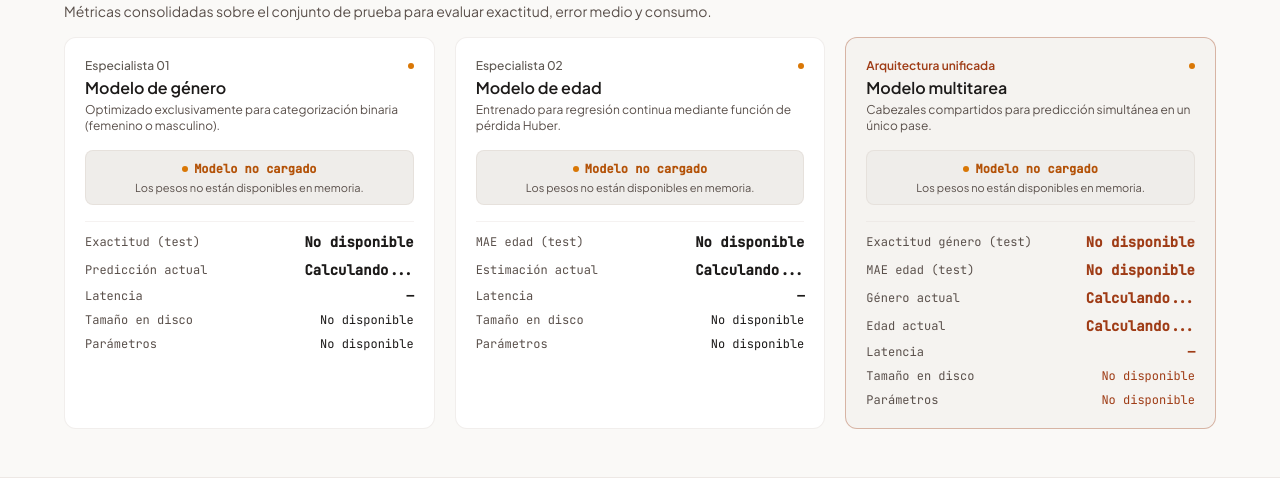
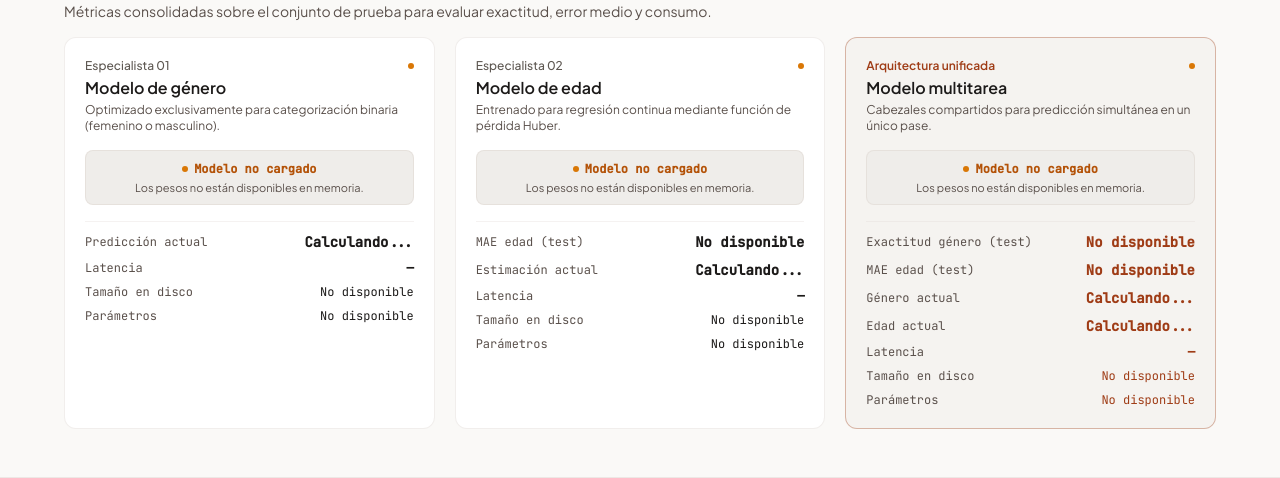
Before and after one commit to edwynG/dl-multitask-age-gender, a Flask app: template web/templates/index.html in a window 1280 px wide. Shown: the part 1102-1580 px from the top of the page. Run offline with Flask 3, Linux system fonts and the light colour scheme; the template is opened without the code that fills it: most values are stand-ins (such as "Sample title", 1, 10 or a date in 2020); some libraries are stand-ins or nearby versions.

Commit message:
fix(ui): set gender specialist metrics to None and guard metrics loop

```diff
--- a/web/templates/components/metric_card.html
+++ b/web/templates/components/metric_card.html
@@ -47,14 +47,16 @@
 
   <div class="space-y-2 pt-2.5 border-t border-outline-variant/30 text-[11px] sm:text-xs font-mono-tag">
     {# Métricas de prueba consolidadas #}
+    {% if metrics %}
     {% for label, val in metrics %}
     <div class="flex justify-between items-center gap-2">
       <span class="text-on-surface-variant shrink-0">{{ label }}</span>
       <span class="{{ 'text-primary' if is_featured else 'text-on-surface' }} font-semibold text-xs sm:text-sm text-right">
-        {{ val if is_loaded else 'No disponible' }}
+        {{ val if (is_loaded and val) else 'No disponible' }}
       </span>
     </div>
     {% endfor %}
+    {% endif %}
 
     {# Predicciones actuales dinámicas #}
     {% for label, pred_id in preds %}
--- a/web/templates/index.html
+++ b/web/templates/index.html
@@ -215,7 +215,7 @@
       tag="Especialista 01",
       title="Modelo de género",
       desc="Optimizado exclusivamente para categorización binaria (femenino o masculino).",
-      metrics=[("Exactitud (test)", benchmark_metrics.gender.accuracy if benchmark_metrics else "88.7%")],
+      metrics=None,
       preds=[("Predicción actual", "metric-gen-pred")],
       lat_id="metric-gen-lat",
       size_id="metric-gen-size",
```
